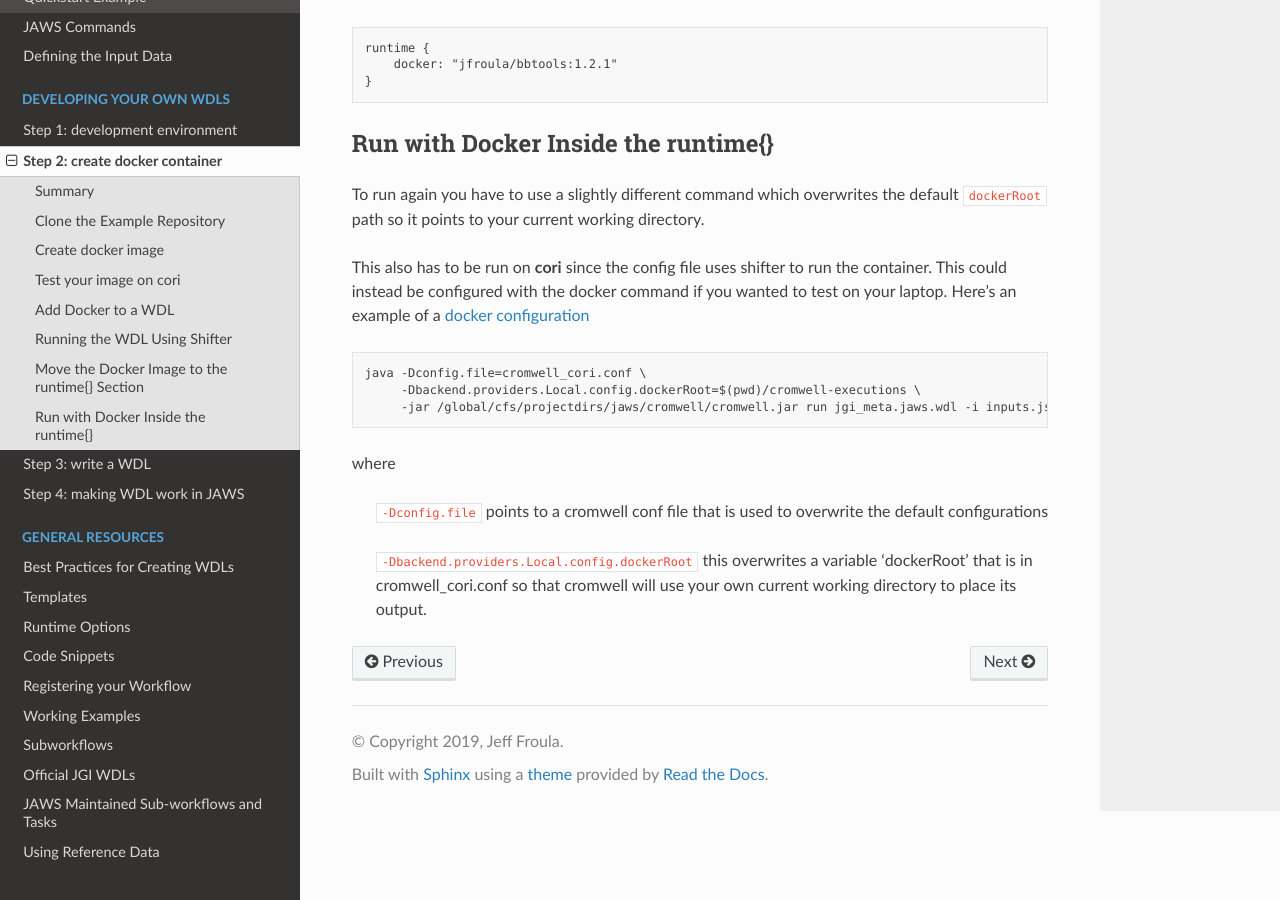
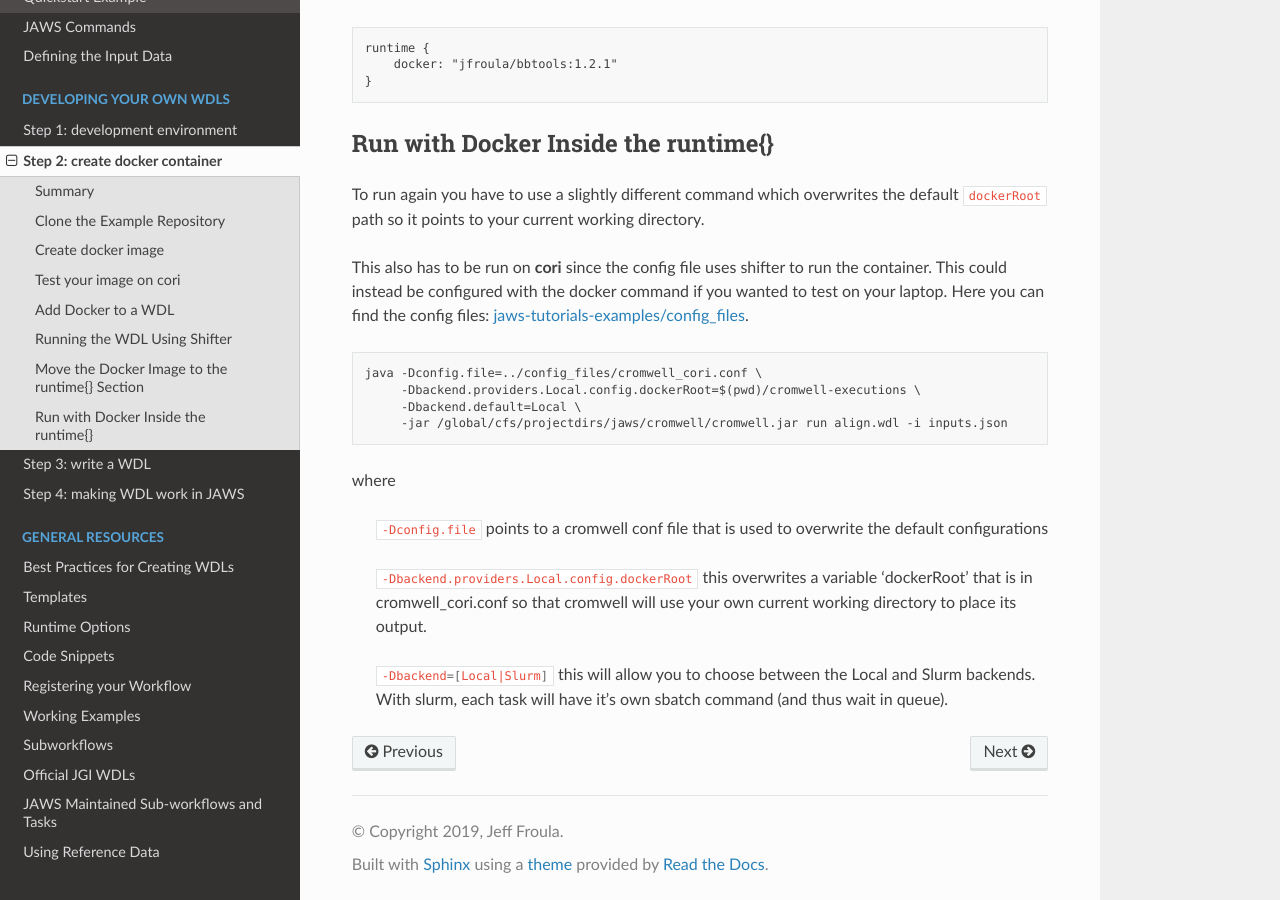
Before and after one commit to JGI-Bioinformatics/jaws, a Sphinx documentation site: the page built from docs/sphinx/source/Tutorials/create_env.rst, in a window 1280 px wide and 900 px high, scrolled down 4267 px. Built offline with Sphinx 7.4.7 and the Read the Docs theme 2.0.0, drawn with Linux system fonts in a browser that asks for light colours.

```diff
--- a/docs/sphinx/source/Tutorials/create_env.rst
+++ b/docs/sphinx/source/Tutorials/create_env.rst
@@ -232,14 +232,15 @@
 
 To run again you have to use a slightly different command which overwrites the default :bash:`dockerRoot` path so it points to your current working directory.
 
-This also has to be run on **cori** since the config file uses shifter to run the container. This could instead be configured with the docker command if you wanted to test on your laptop.  Here's an example of a `docker configuration <https://github.com/broadinstitute/cromwell/blob/develop/cromwell.example.backends/Docker.conf>`_
+This also has to be run on **cori** since the config file uses shifter to run the container. This could instead be configured with the docker command if you wanted to test on your laptop. Here you can find the config files: `jaws-tutorials-examples/config_files <https://code.jgi.doe.gov/official-jgi-workflows/jaws-tutorial-examples/-/tree/master/config_files>`_.
 
 
 .. code-block:: text
 
-    java -Dconfig.file=cromwell_cori.conf \
+    java -Dconfig.file=../config_files/cromwell_cori.conf \
          -Dbackend.providers.Local.config.dockerRoot=$(pwd)/cromwell-executions \
-         -jar /global/cfs/projectdirs/jaws/cromwell/cromwell.jar run jgi_meta.jaws.wdl -i inputs.json
+         -Dbackend.default=Local \
+         -jar /global/cfs/projectdirs/jaws/cromwell/cromwell.jar run align.wdl -i inputs.json
 
 where
 
@@ -248,3 +249,6 @@
 
     :bash:`-Dbackend.providers.Local.config.dockerRoot`
     this overwrites a variable 'dockerRoot' that is in cromwell_cori.conf so that cromwell will use your own current working directory to place its output.
+
+    :bash:`-Dbackend=[Local|Slurm]`
+    this will allow you to choose between the Local and Slurm backends. With slurm, each task will have it's own sbatch command (and thus wait in queue).
```
